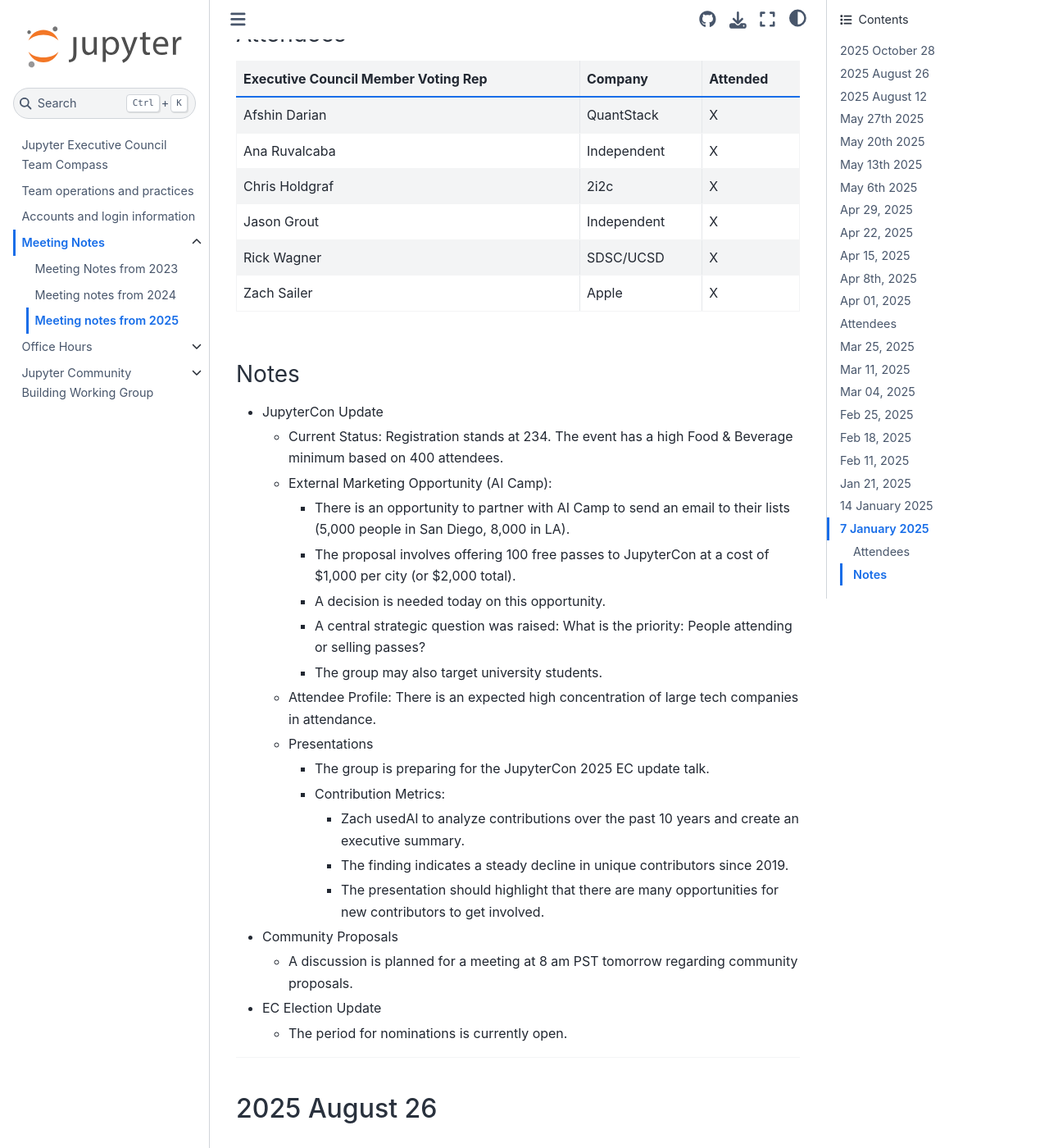
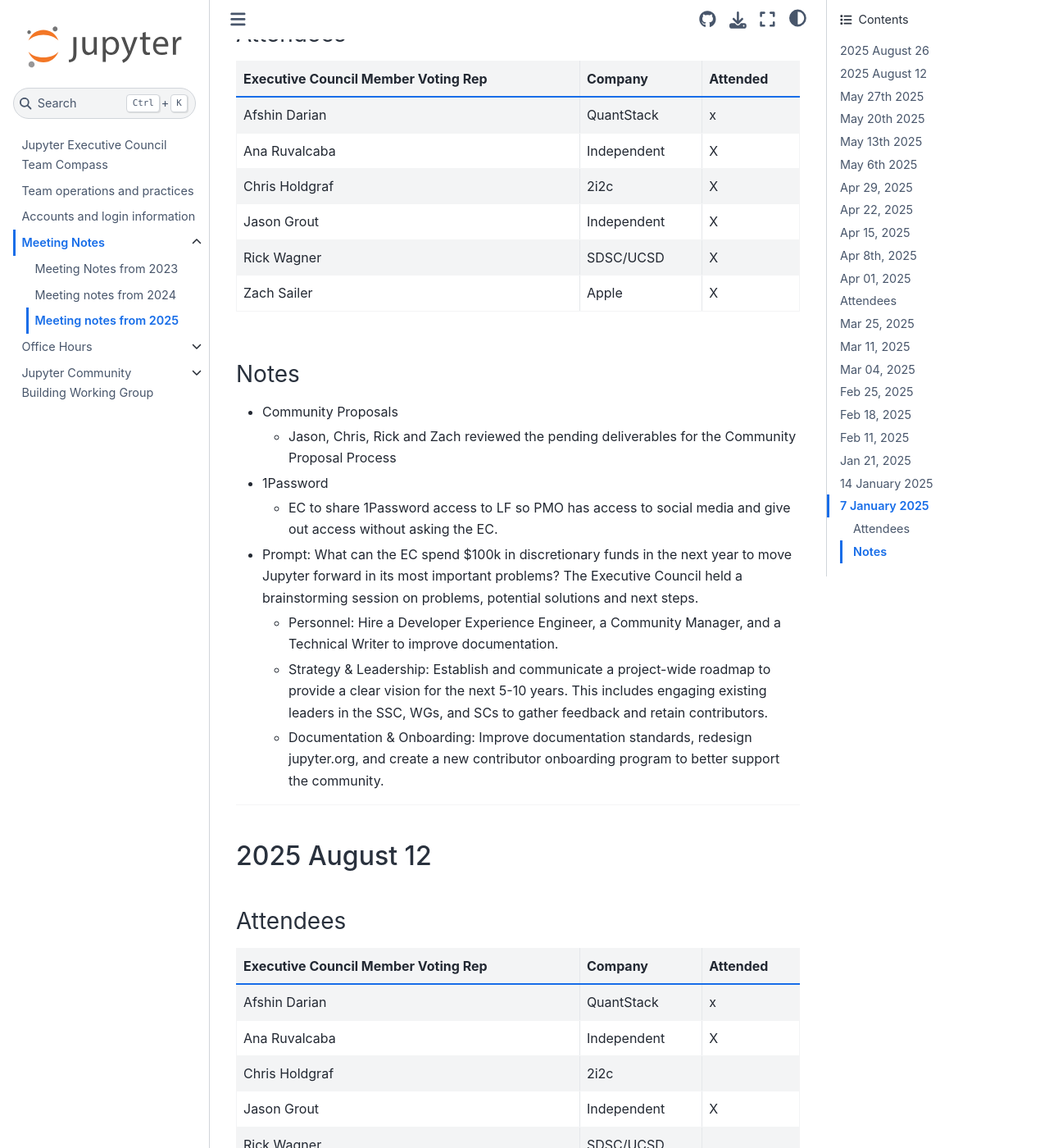
Before and after one commit to jupyter-governance/ec-team-compass, a Sphinx documentation site: the page built from docs/meeting_notes/2025.md, in a window 1280 px wide and 1400 px high, scrolled down 218 px. Shown: the whole window at 82% size. Built offline with Sphinx 7.4.7 and the Sphinx Book theme 1.1.4, drawn with Linux system fonts in a browser that asks for light colours.

Commit message:
Revert "minutes from oct 28 meeting (#161)" (#165)
This reverts commit a0ecc8057667c110a9db00d07a3046e391604c27.

```diff
--- a/docs/meeting_notes/2025.md
+++ b/docs/meeting_notes/2025.md
@@ -1,41 +1,4 @@
 # Meeting notes from 2025
-
-## 2025 October 28
-
-### Attendees
-
-| Executive Council Member Voting Rep  | Company | Attended |
-| ------------- | ------------- | ------------- |
-| Afshin Darian | QuantStack | X |
-| Ana Ruvalcaba | Independent | X |
-| Chris Holdgraf | 2i2c | X |
-| Jason Grout | Independent | X |
-| Rick Wagner | SDSC/UCSD | X |
-| Zach Sailer | Apple | X |
-
-### Notes
-
-* JupyterCon Update
-    * Current Status: Registration stands at 234. The event has a high Food & Beverage minimum based on 400 attendees.
-    * External Marketing Opportunity (AI Camp):
-        * There is an opportunity to partner with AI Camp to send an email to their lists (5,000 people in San Diego, 8,000 in LA).
-        * The proposal involves offering 100 free passes to JupyterCon at a cost of $1,000 per city (or $2,000 total).
-        * A decision is needed today on this opportunity.
-        * A central strategic question was raised: What is the priority: People attending or selling passes?
-        * The group may also target university students.
-    * Attendee Profile: There is an expected high concentration of large tech companies in attendance.
-    * Presentations
-        * The group is preparing for the JupyterCon 2025 EC update talk.
-        * Contribution Metrics:
-            * Zach usedAI to analyze contributions over the past 10 years and create an executive summary.
-            * The finding indicates a steady decline in unique contributors since 2019.
-            * The presentation should highlight that there are many opportunities for new contributors to get involved.
-* Community Proposals
-    * A discussion is planned for a meeting at 8 am PST tomorrow regarding community proposals.
-* EC Election Update
-    * The period for nominations is currently open.
-
----
 
 ## 2025 August 26
 
```
